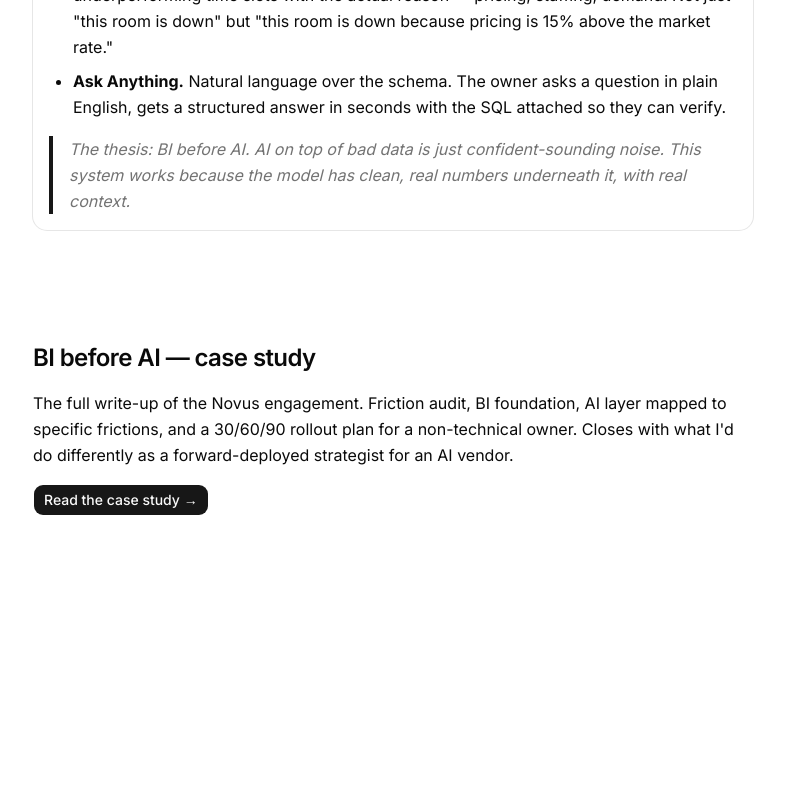
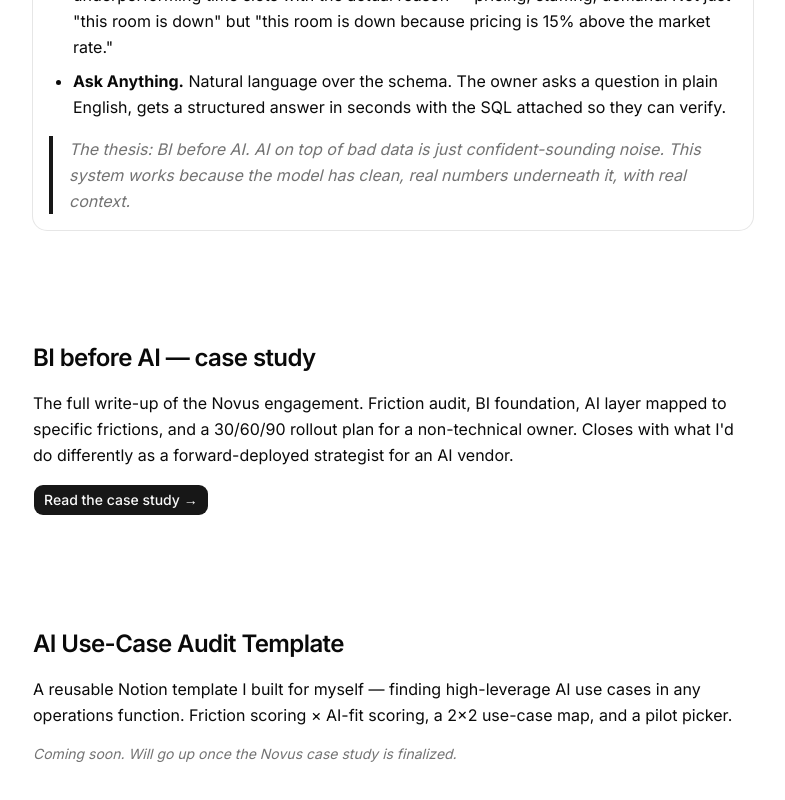
Before and after one commit to rrp0620/rishi-portfolio, a Next.js app: page / in a window 1280 px wide. Shown: the part 1652-2452 px from the top of the page, without its empty margins (247-1032 px from the left). Before the commit the page ends 2264 px from the top, so only its background shows below. Built offline with nearby package versions, Linux system fonts and the light colour scheme.

Commit message:
Phase 3: AuditTemplate component

```diff
--- a/app/page.tsx
+++ b/app/page.tsx
@@ -2,6 +2,7 @@ import { Hero } from "@/components/hero";
 import { About } from "@/components/about";
 import { FeaturedProject } from "@/components/featured-project";
 import { CaseStudy } from "@/components/case-study";
+import { AuditTemplate } from "@/components/audit-template";
 
 export default function Home() {
   return (
@@ -10,6 +11,7 @@ export default function Home() {
       <About />
       <FeaturedProject />
       <CaseStudy />
+      <AuditTemplate />
     </main>
   );
 }
--- /dev/null
+++ b/components/audit-template.tsx
@@ -0,0 +1,17 @@
+export function AuditTemplate() {
+  return (
+    <section className="space-y-4">
+      <h2 className="text-2xl font-semibold tracking-tight">
+        AI Use-Case Audit Template
+      </h2>
+      <p className="text-base leading-relaxed">
+        A reusable Notion template I built for myself — finding high-leverage AI
+        use cases in any operations function. Friction scoring × AI-fit scoring,
+        a 2x2 use-case map, and a pilot picker.
+      </p>
+      <p className="text-sm text-muted-foreground italic">
+        Coming soon. Will go up once the Novus case study is finalized.
+      </p>
+    </section>
+  );
+}
```
